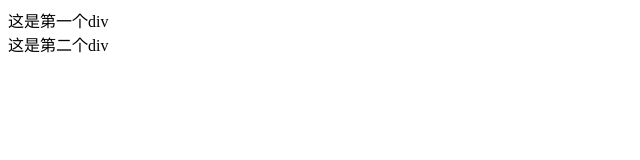
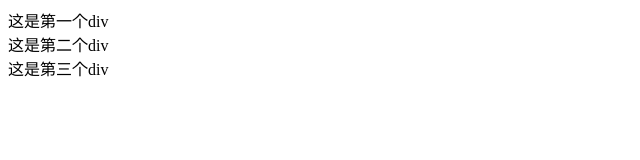
Before and after one commit to WJLwangjinlan/test, a plain HTML site: page index.html in a window 1280 px wide. Shown: the whole page, without its empty margins (0-640 px from the left). Drawn offline with Linux system fonts and the light colour scheme.

Commit message:
添加一行div

```diff
--- a/index.html
+++ b/index.html
@@ -9,5 +9,6 @@
 <body>
     <div>这是第一个div</div>
     <div>这是第二个div</div>
+    <div>这是第三个div</div>
 </body>
 </html>
```
